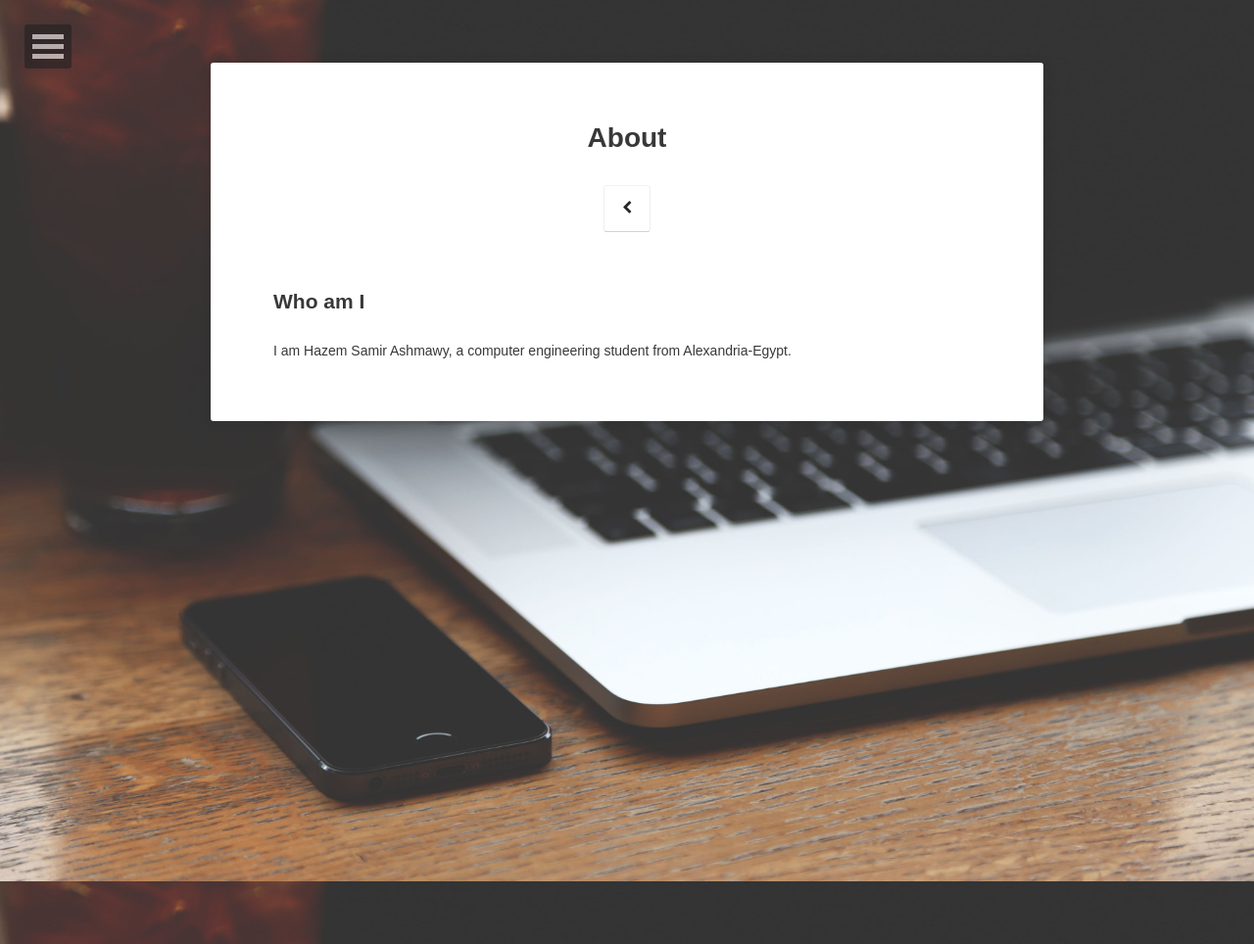
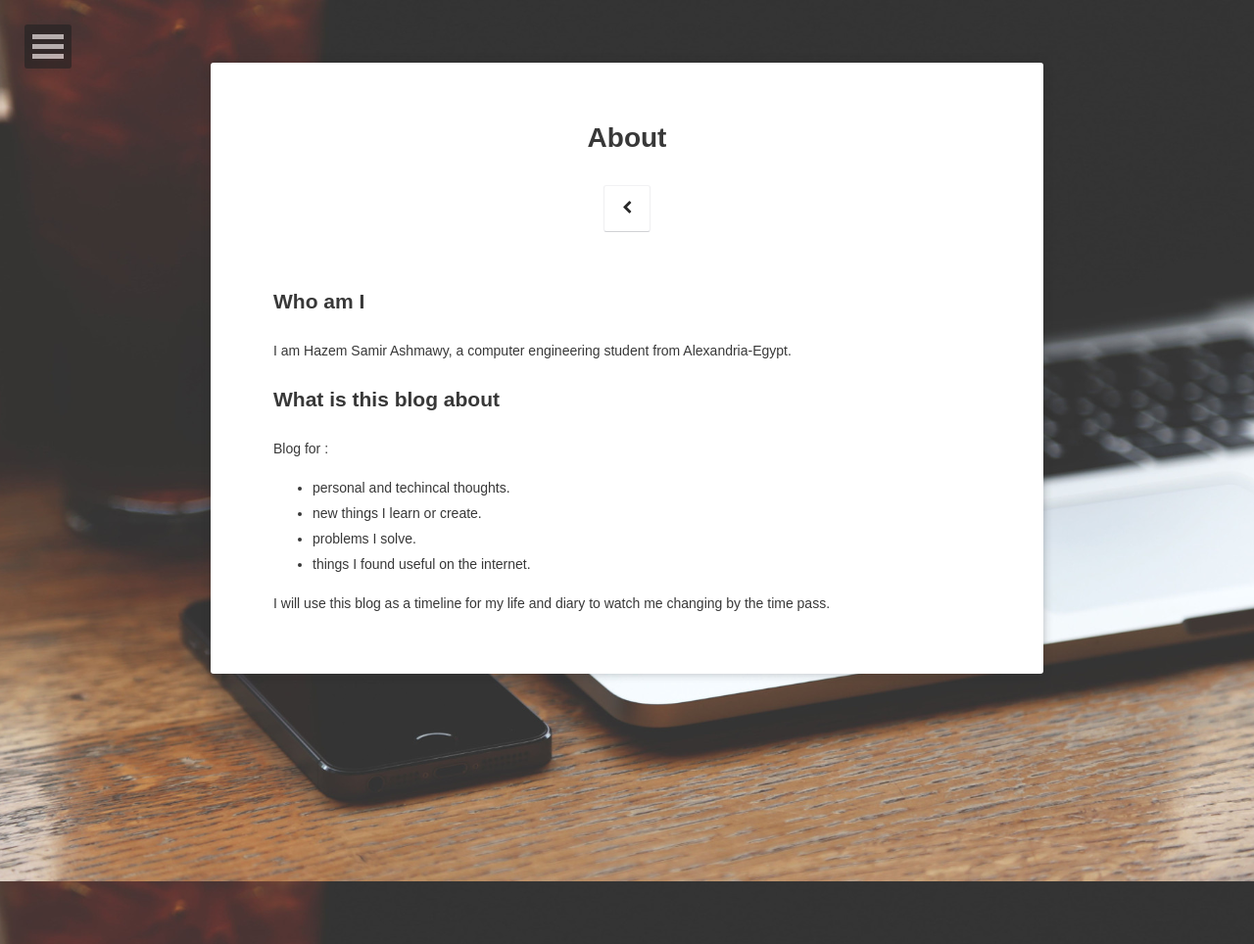
Before and after one commit to HazemSamir/HazemSamir.github.io, a Jekyll site: the page built from about/index.md, in a window 1280 px wide. Shown: the whole page at 98% size. Built offline with Jekyll 4.4.1, drawn with Linux system fonts in a browser that asks for light colours; some web fonts are replaced; comment, search, counter and statistics services are not loaded.

Commit message:
espace exam post and about page

```diff
--- a/_config.yml
+++ b/_config.yml
@@ -1,7 +1,7 @@
 # Site
 title:              Hazem Samir
 bio:                'Computer Engineering Student'
-description:        "Blog for personal, techincal, thoughts, new things I learn or create, problems I solve and things L found useful on the internet"
+description:        "Blog for personal, techincal, thoughts, new things I learn or create, problems I solve and things I found useful on the internet"
 reading_time:       true
 words_per_minute:   200
 logo:               'assets/img/me.jpg'
@@ -13,7 +13,7 @@
 # Jekyll
 permalink:          /:title/
 markdown:           kramdown
-highlighter:        black
+highlighter:        rouge
 kramdown:
   auto_ids:         true
   footnote_nr:      1
--- a/about/index.md
+++ b/about/index.md
@@ -8,3 +8,14 @@ date: 2016-05-17
 ## Who am I
 
 I am Hazem Samir Ashmawy, a computer engineering student from Alexandria-Egypt.
+
+## What is this blog about
+
+Blog for :
+
+* personal and techincal thoughts.
+* new things I learn or create.
+* problems I solve.
+* things I found useful on the internet.
+
+I will use this blog as a timeline for my life and diary to watch me changing by the time pass.
```
Also changed, not shown: _posts/2016-05-17-espace-intern-exam.md (added, +61 -0 lines), _posts/2016-05-17-hello-post.md (deleted, +0 -15 lines), assets/img/espace.jpg (added).
